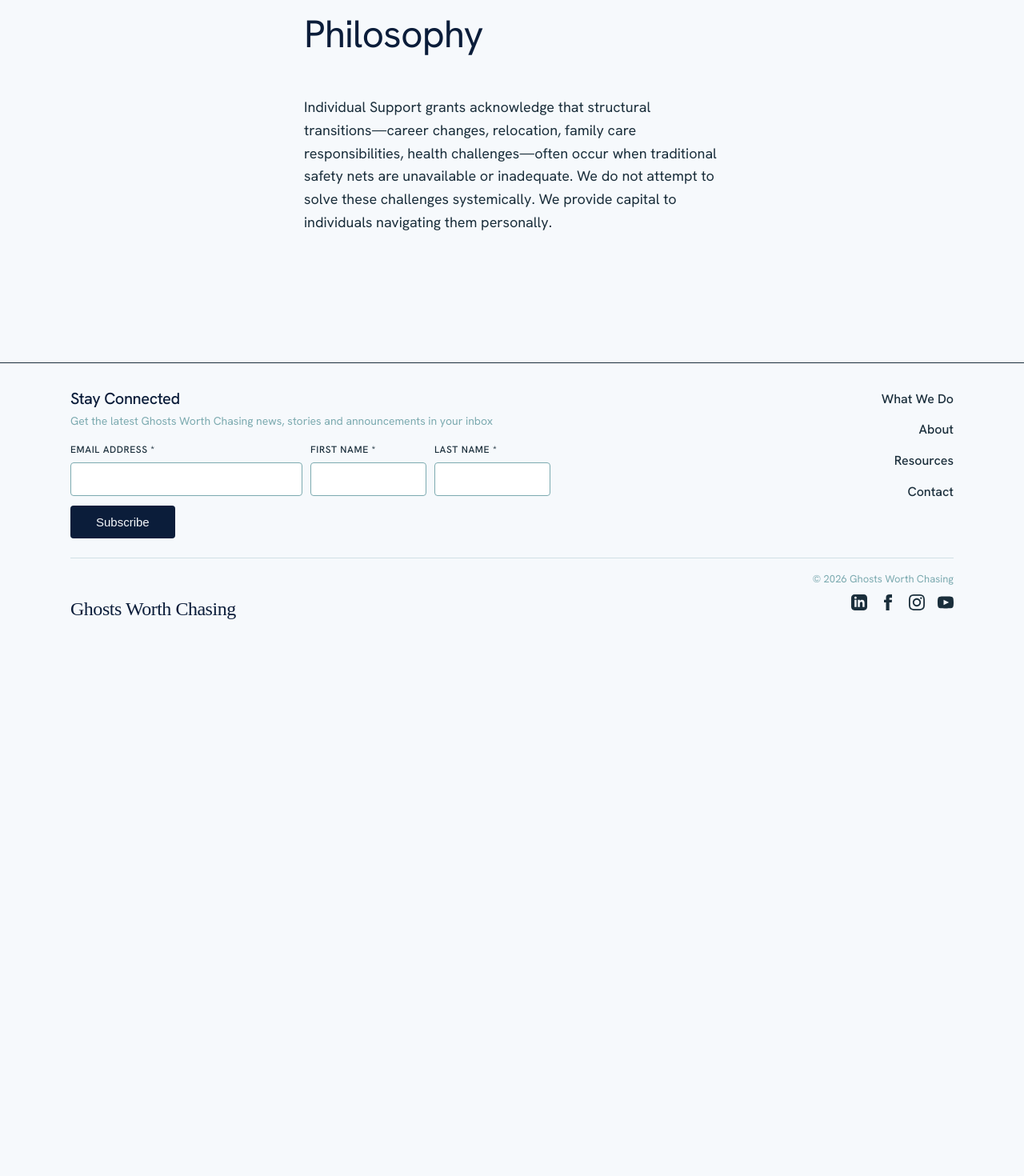
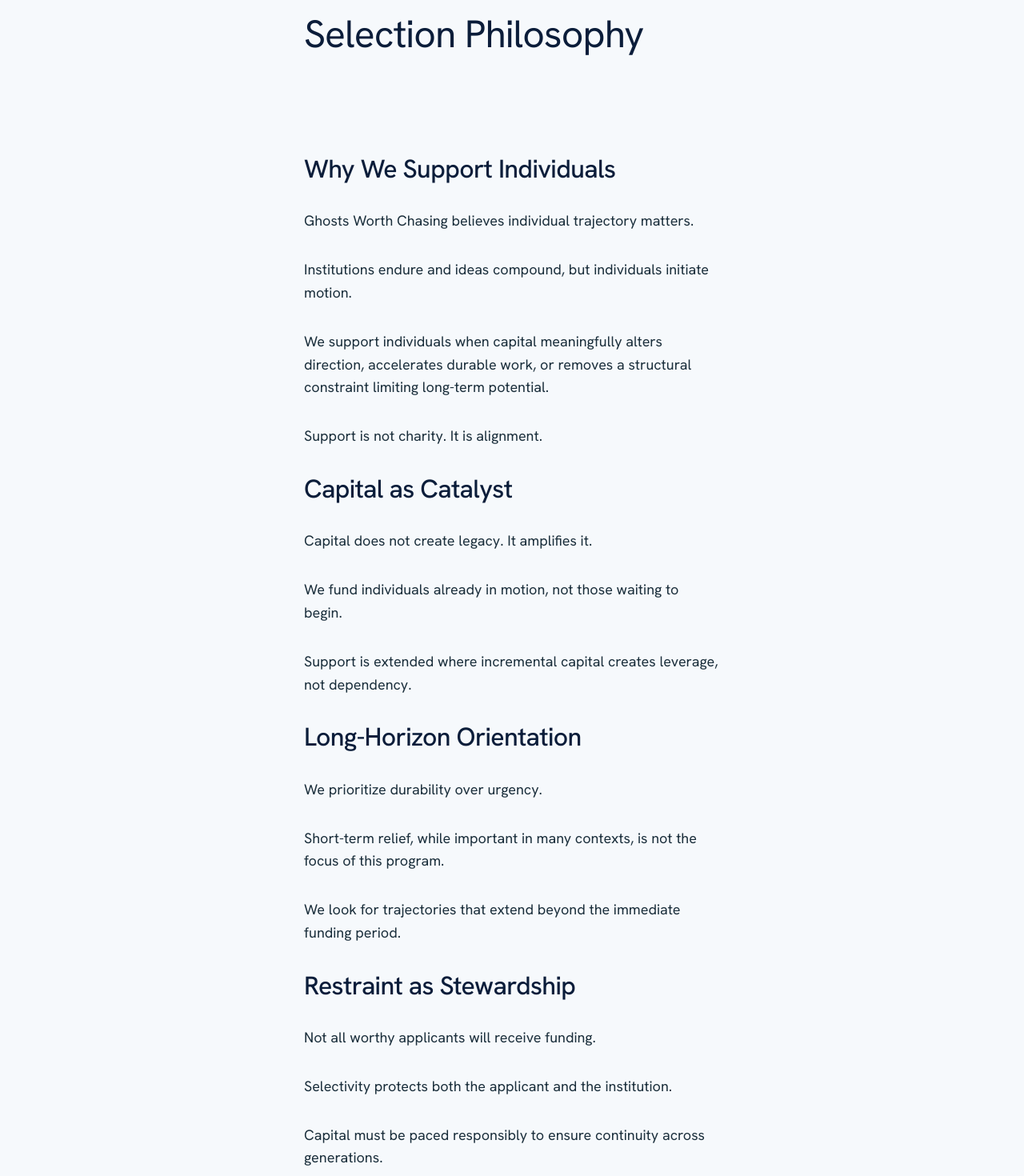
Before and after one commit to Roco41589/ghosts-worth-chasing-site, a Next.js app in the folder ghosts-redesign/: page /what-we-do/individual-support/philosophy in a window 1280 px wide. Shown: the part 260-1730 px from the top of the page at 80% size. Before the commit the page ends 1057 px from the top, so only its background shows below. Built offline with nearby package versions, Linux system fonts and the light colour scheme.

Commit message:
Update page.tsx

```diff
--- a/ghosts-redesign/app/what-we-do/individual-support/philosophy/page.tsx
+++ b/ghosts-redesign/app/what-we-do/individual-support/philosophy/page.tsx
@@ -1,6 +1,6 @@
 import Link from 'next/link'
 
-export default function Philosophy() {
+export default function SelectionPhilosophy() {
   return (
     <section className="section section--narrow">
       <Link
@@ -18,15 +18,73 @@ export default function Philosophy() {
         ← Back to Individual Support
       </Link>
 
-      <h1 style={{ color: 'var(--color-deep-navy)', marginBottom: 'var(--space-md)' }}>
-        Philosophy
+      <h1 style={{ color: 'var(--color-deep-navy)', marginBottom: 'var(--space-xl)' }}>
+        Selection Philosophy
       </h1>
 
+      <h2>Why We Support Individuals</h2>
+
       <p>
-        Individual Support grants acknowledge that structural transitions—career changes,
-        relocation, family care responsibilities, health challenges—often occur when traditional
-        safety nets are unavailable or inadequate. We do not attempt to solve these challenges
-        systemically. We provide capital to individuals navigating them personally.
+        Ghosts Worth Chasing believes individual trajectory matters.
+      </p>
+
+      <p>
+        Institutions endure and ideas compound, but individuals initiate motion.
+      </p>
+
+      <p>
+        We support individuals when capital meaningfully alters direction, accelerates durable work,
+        or removes a structural constraint limiting long-term potential.
+      </p>
+
+      <p>
+        Support is not charity. It is alignment.
+      </p>
+
+      <h2>Capital as Catalyst</h2>
+
+      <p>
+        Capital does not create legacy. It amplifies it.
+      </p>
+
+      <p>
+        We fund individuals already in motion, not those waiting to begin.
+      </p>
+
+      <p>
+        Support is extended where incremental capital creates leverage, not dependency.
+      </p>
+
+      <h2>Long-Horizon Orientation</h2>
+
+      <p>
+        We prioritize durability over urgency.
+      </p>
+
+      <p>
+        Short-term relief, while important in many contexts, is not the focus of this program.
+      </p>
+
+      <p>
+        We look for trajectories that extend beyond the immediate funding period.
+      </p>
+
+      <h2>Restraint as Stewardship</h2>
+
+      <p>
+        Not all worthy applicants will receive funding.
+      </p>
+
+      <p>
+        Selectivity protects both the applicant and the institution.
+      </p>
+
+      <p>
+        Capital must be paced responsibly to ensure continuity across generations.
+      </p>
+
+      <p>
+        Restraint is stewardship.
       </p>
     </section>
   )
```
